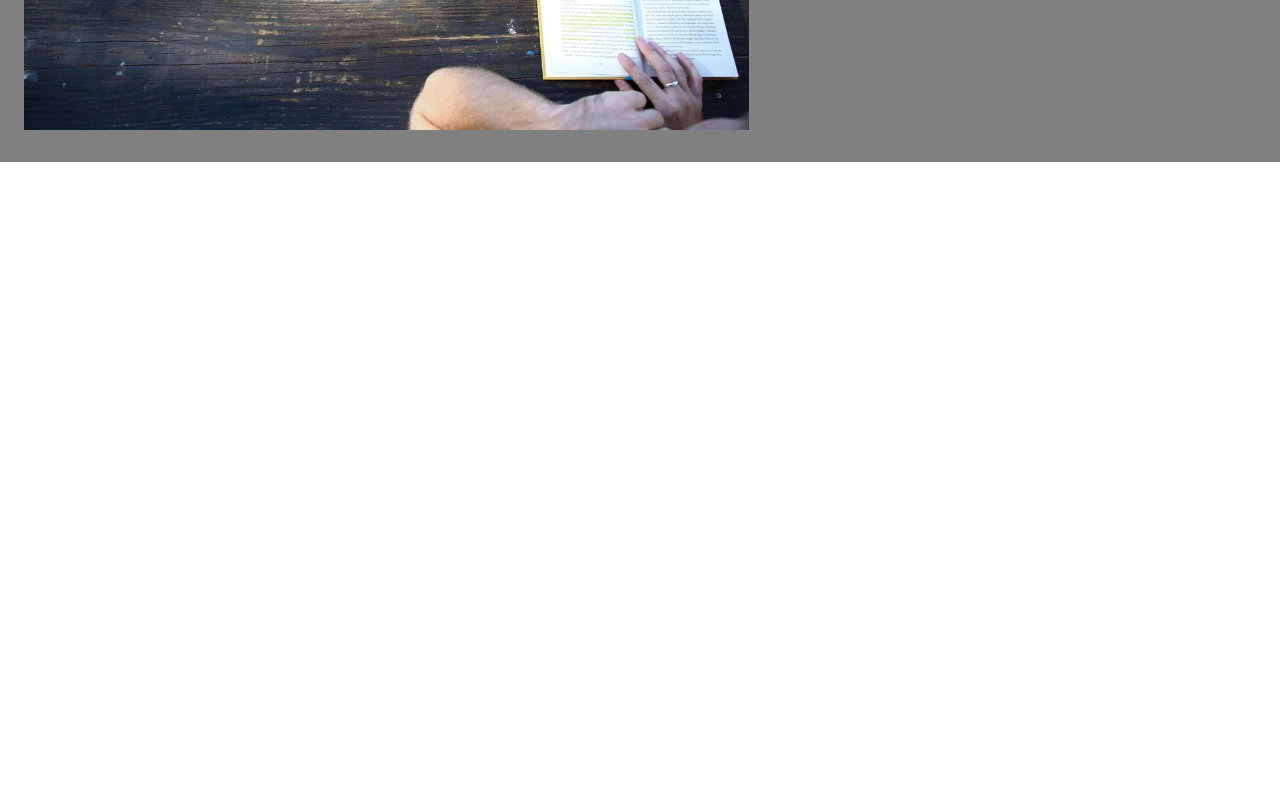
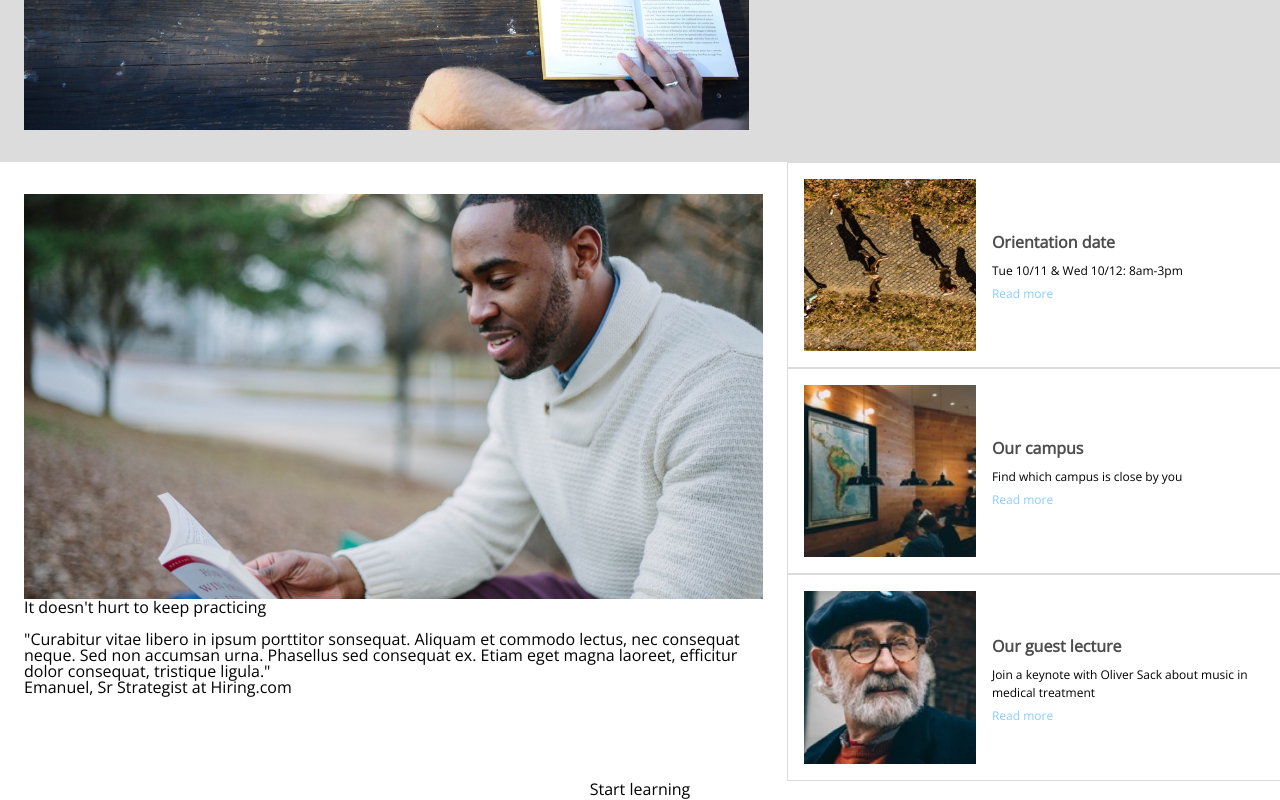
Before and after one commit to jax0101/colmar, a plain HTML site: page index.html in a window 1280 px wide. Shown: the part 502-1302 px from the top of the page. Before the commit the page ends 800 px from the top, so only its background shows below. Drawn offline with nearby package versions, Linux system fonts and the light colour scheme.

Commit message:
Columns under hero

```diff
--- a/index.html
+++ b/index.html
@@ -34,6 +34,7 @@
       </nav>
     </div>
   </header>
+    <!-- Hero-->
   <div class="hero">
   <div class="image">
     <img src="./resources/images/banner.jpg">
@@ -46,5 +47,54 @@
 </div>
 </div>
 </div>
+  <!-- 2 up -->
+  <div class="twoup">
+  <div class="desktop_twoup">
+    <img src="./resources/images/information-main.jpg" alt="Student reading a text book in a park">
+    <h2>It doesn't hurt to keep practicing</h2>
+    <div class="quote_twoup">
+      <p>"Curabitur vitae libero in ipsum porttitor sonsequat. Aliquam et commodo
+      lectus, nec consequat neque. Sed non accumsan urna. Phasellus sed consequat ex.
+      Etiam eget magna laoreet, efficitur dolor consequat, tristique ligula."
+      </p>
+    </div>
+  <div class="citation">
+    <p>Emanuel, Sr Strategist at Hiring.com</p>
+  </div>
+</div>
+  <!-- 1 up -->
+  <div class="oneup">
+    <div class="stories">
+      <img class="site960" src="./resources/images/information-orientation.jpg" alt="Students on a path">
+      <img class="site480" src="./resources/images/information-orientation-mobile.jpg" alt="Students on a path">
+    <div class="stories_text">
+        <h3>Orientation date</h3>
+        <p>Tue 10/11 &amp; Wed 10/12: 8am-3pm</p>
+        <a href="#">Read more</a>
+  </div>
+</div>
+  <div class="stories">
+    <img class="site960" src="./resources/images/information-campus.jpg" alt="Study area">
+    <img class="site480" src="./resources/images/information-campus-mobile.jpg" alt="Study area">
+    <div class="stories_text">
+    <h3>Our campus</h3>
+    <p>Find which campus is close by you</p>
+    <a href="#">Read more</a>
+</div>
+</div>
+<div class="stories">
+  <img class="site960" src="./resources/images/information-guest-lecture.jpg" alt="Oliver Sack headshot">
+  <img class="site480" src="./resources/images/information-guest-lecture-mobile.jpg" alt="Oliver Sack headshot">
+<div class="stories_text">
+  <h3>Our guest lecture</h3>
+  <p>Join a keynote with Oliver Sack about music in medical treatment</p>
+  <a href="#">Read more</a>
+</div>
+  </div>
+    </div>
+  </div>
+    <div class="courses" id="startlearning">
+        <h2>Start learning</h2>
+
 </body>
 </html>
--- a/resources/style.css
+++ b/resources/style.css
@@ -67,7 +67,7 @@ header .mobile {
   display: none;
 }
 .hero {
-  background-color: grey;
+  background-color: #DCDCDC;
   display: flex;
   justify-content: flex-start;
 }
@@ -101,18 +101,91 @@ h1 {
   font-size: 2rem;
   color: hsl(0, 0%, 30%);
   font-weight: bold;
+  line-height: 1.5;
 }
 h3 {
   color: hsl(0, 0%, 30%);
   font-weight: bolder;
   padding-bottom: 0.5rem;
+  line-height: 1.5;
 
 }
 
 .container p {
   background-color: hsl(0, 0%, 30%);
   color: white;
-  padding: 0.5rem;
+  padding: 8px 8px;
   width: 100%;
   text-align: center;
 }
+
+.twoup {
+  display: flex;
+  justify-content: flex-start;
+}
+.desktop_twoup {
+  display: flex;
+  flex-direction: column;
+  align-items: flex-start;
+  padding: 2rem 1.5rem;
+  width: 60%;
+}
+
+.desktop_twoup img {
+  width: 100%;
+  height: auto;
+}
+
+.twoup h2 {
+  padding-bottom: 1rem;
+}
+.twoup .oneup {
+  border-left: 1px solid #DCDCDC;
+}
+
+.oneup {
+  display: flex;
+  flex-direction: column;
+  justify-content: center;
+  width: 40%;
+}
+
+.stories {
+  display: flex;
+  justify-content: flex-start;
+  align-items: center;
+  border-top: 1px solid #DCDCDC;
+  border-bottom: 1px solid #DCDCDC;
+}
+.stories img {
+  width: 35%;
+  height: auto;
+  padding: 1rem;
+}
+.stories_text {
+  display: flex;
+  flex-direction: column;
+}
+@media only screen and (min-width: 481px) {
+  .site480 {
+    display: none;
+  }
+}
+.stories_text p {
+  font-size: 0.75rem;
+  line-height: 1.5;
+}
+.stories_text a {
+  color: lightskyblue;
+  font-size: 0.75rem;
+  padding-top: 0.5rem;
+  text-decoration: none;
+}
+
+.courses {
+  display: flex;
+  flex-direction: column;
+  align-items: center;
+  background-color: #DCDCDC
+  padding: 0 3.5rem;
+}
```
Also changed, not shown: 1 other file.
